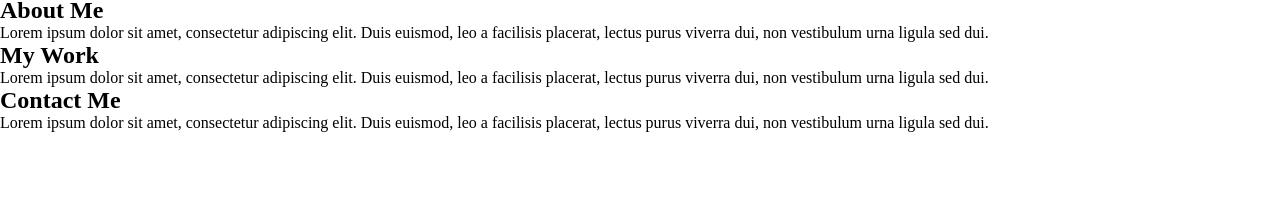
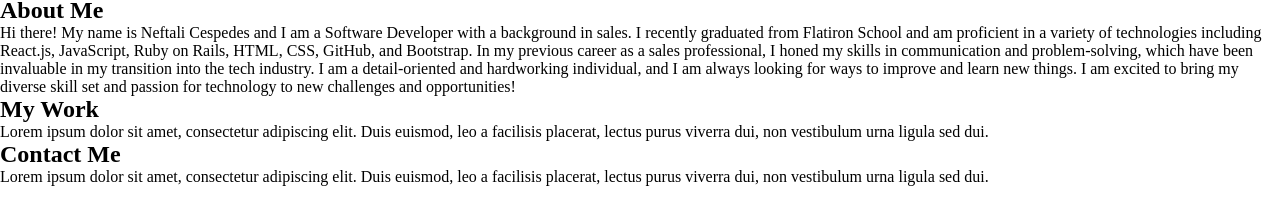
Before and after one commit to cespedesn/portfolio, a plain HTML site: page index.html in a window 1280 px wide. Shown: the part 120-344 px from the top of the page. Drawn offline with Linux system fonts and the light colour scheme.

Commit message:
updated aboutme section

```diff
--- a/index.html
+++ b/index.html
@@ -38,25 +38,43 @@
 
     </div>
     <div class="container">
-        <h1>My Portfolio</h1>
-        <div class="section">
-          <h2>About Me</h2>
+        <div>
+            <h1>My Portfolio</h1>
+        </div>
+
+        <div class="aboutme-section">
+            <div>
+                <h2>About Me</h2>
+            </div>
+
+          <div>
+            <p>
+                Hi there! My name is Neftali Cespedes and I am a Software Developer with a background in sales. I recently graduated from Flatiron School and am proficient in a variety of technologies including React.js, JavaScript, Ruby on Rails, HTML, CSS, GitHub, and Bootstrap.
+
+                In my previous career as a sales professional, I honed my skills in communication and problem-solving, which have been invaluable in my transition into the tech industry. I am a detail-oriented and hardworking individual, and I am always looking for ways to improve and learn new things.
+
+                I am excited to bring my diverse skill set and passion for technology to new challenges and opportunities!
+              </p>
+          </div>
+
+        </div>
+
+        <div class="mywork-section">
+            <div>
+                <h2>My Work</h2>
+            </div>
+
           <p>
             Lorem ipsum dolor sit amet, consectetur adipiscing elit.
             Duis euismod, leo a facilisis placerat, lectus purus viverra dui,
             non vestibulum urna ligula sed dui.
           </p>
         </div>
-        <div class="section">
-          <h2>My Work</h2>
-          <p>
-            Lorem ipsum dolor sit amet, consectetur adipiscing elit.
-            Duis euismod, leo a facilisis placerat, lectus purus viverra dui,
-            non vestibulum urna ligula sed dui.
-          </p>
-        </div>
-        <div class="section">
-          <h2>Contact Me</h2>
+        <div class="contactme-section">
+            <div>
+                <h2>Contact Me</h2>
+            </div>
+
           <p>
             Lorem ipsum dolor sit amet, consectetur adipiscing elit.
             Duis euismod, leo a facilisis placerat, lectus purus viverra dui,
```
